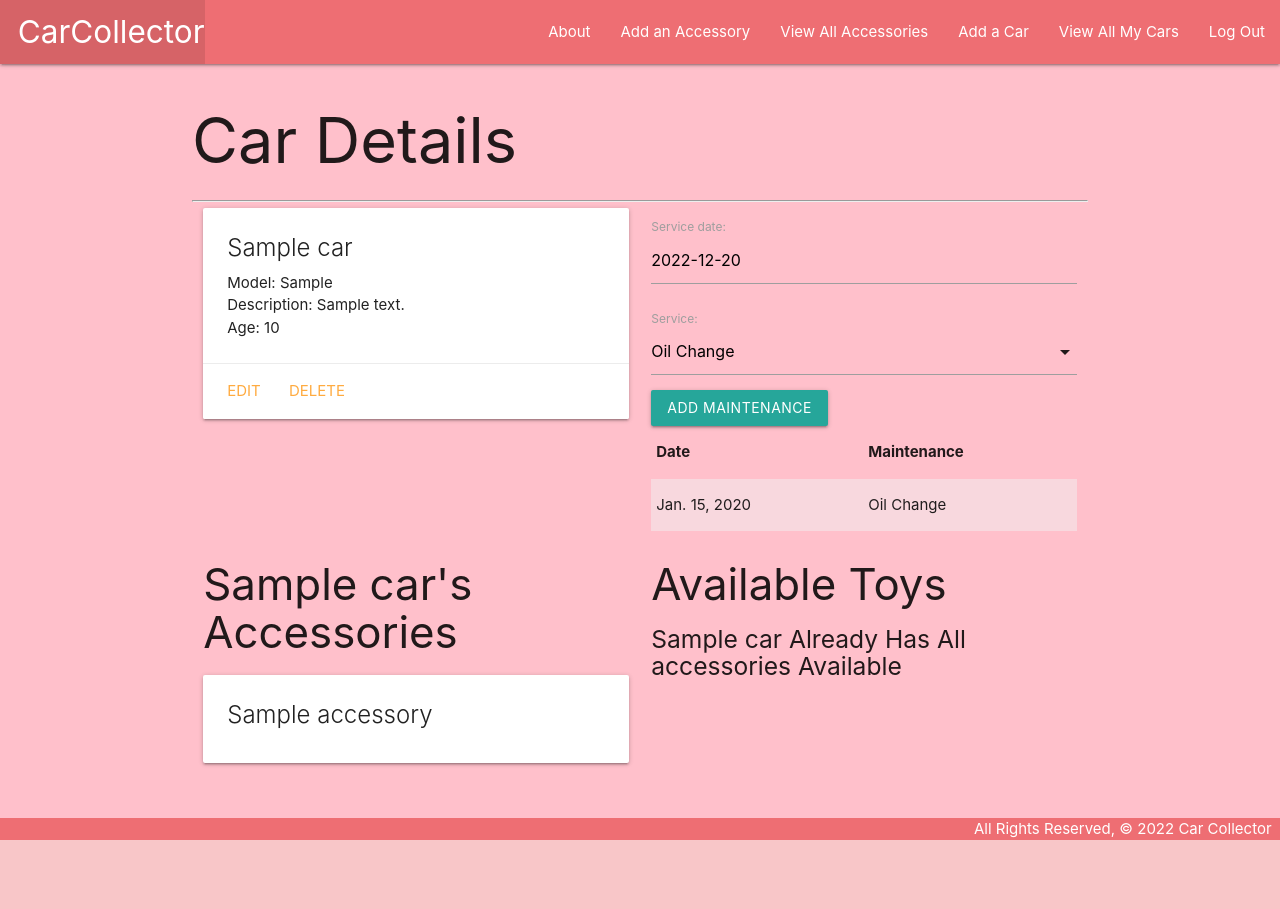
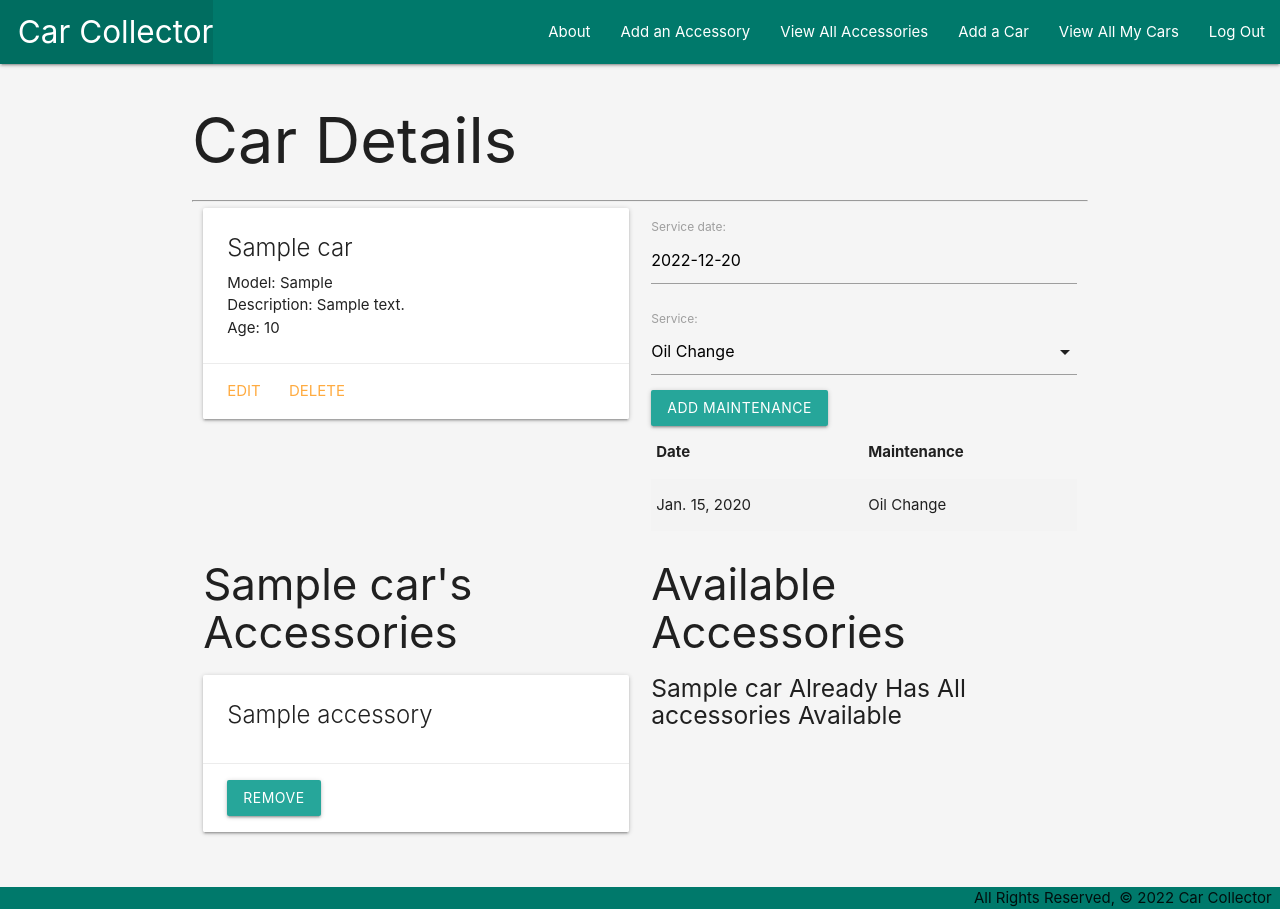
Before and after one commit to ronnepuzondev/car-collector, a Django app: page /cars/1/ in a window 1280 px wide. Before the commit the page ends 840 px from the top, so only its background shows below. Run offline with Django 4.2, Linux system fonts and the light colour scheme; a user stored in the database is signed in; tables that the repository leaves empty hold one stand-in row (values such as "Sample post").

Commit message:
add styling

```diff
--- a/main_app/static/css/style.css
+++ b/main_app/static/css/style.css
@@ -2,7 +2,7 @@ body {
   display: flex;
   min-height: 100vh;
   flex-direction: column;
-  background-color: pink;
+  background-color: whitesmoke;
 }
 
 main {
--- a/main_app/templates/base.html
+++ b/main_app/templates/base.html
@@ -13,10 +13,10 @@
 </head>
 <body>
   <header class="navbar-fixed">
-    <nav>
+    <nav class="#00796b teal darken-2">
       <div class="nav-wrapper">
         <ul>
-          <li><a href="/" class="left brand-logo">&nbsp;&nbsp;CarCollector</a></li>
+          <li><a href="/" class="left brand-logo">&nbsp;&nbsp;Car Collector</a></li>
         </ul>
         <ul class="right">
             <li><a href="{% url 'about' %}">About</a></li>
@@ -38,7 +38,7 @@
     {% block content %}
     {% endblock %}
   </main>
-  <footer class="page-footer">
+  <footer class="#00796b teal darken-2">
     <div class="right">All Rights Reserved, &copy; 2022 Car Collector &nbsp;</div>
   </footer>
 </body>
--- a/main_app/templates/cars/detail.html
+++ b/main_app/templates/cars/detail.html
@@ -56,6 +56,15 @@
             <p>{{ accessory.name }}</p>
           </span>
         </div>
+        <div class="card-action">
+          <form
+            action="{% url 'remove_accessory' car.id accessory.id %}"
+            method="POST"
+          >
+            {% csrf_token %}
+            <button type="submit" class="btn">Remove</button>
+          </form>
+        </div>
       </div>
       {% endfor %} {% else %}
       <h5>No Accessories :(</h5>
@@ -63,7 +72,7 @@
     </div>
 
     <div class="col s6">
-      <h3>Available Toys</h3>
+      <h3>Available Accessories</h3>
       {% if accessories.count %} {% for accessory in accessories.all %}
       <div class="card">
         <div class="card-content">
--- a/main_app/templates/cars/index.html
+++ b/main_app/templates/cars/index.html
@@ -6,7 +6,7 @@
 {% for car in cars %}
   <div class="card">
     <a href="/cars/{{ car.id }}">
-    <div class="card-content">
+    <div class="card-content black-text">
       <span class="card-title">{{ car.name }}</span>
       <p>Model: {{ car.model }}</p>
       <p>Description: {{ car.description }}</p>
--- a/main_app/templates/main_app/accessory_list.html
+++ b/main_app/templates/main_app/accessory_list.html
@@ -6,7 +6,7 @@
 {% for accessory in accessory_list %}
   <a href="{% url 'accessories_detail' accessory.id %}">
     <div class="card">
-        <div class="card-content">
+        <div class="card-content black-text">
             <span class="card-title">{{ accessory.name }}</span>
             <p>Description: {{ accessory.description }}</p>
             <p>Price: {{ accessory.price }}</p>
--- a/main_app/urls.py
+++ b/main_app/urls.py
@@ -16,5 +16,6 @@ urlpatterns = [
     path('accessories/<int:pk>/update/', views.AccessoryUpdate.as_view(), name='accessories_update'),
     path('accessories/<int:pk>/delete/', views.AccessoryDelete.as_view(), name='accessories_delete'),
     path('cars/<int:car_id>/assoc_accessory/<int:accessory_id>/', views.assoc_accessory, name='assoc_accessory'),
+    path('cars/<int:car_id>/remove_accessory/<int:accessory_id>/', views.remove_accessory, name='remove_accessory'),
     path('accounts/signup/', views.signup, name='signup'),
 ]
--- a/main_app/views.py
+++ b/main_app/views.py
@@ -6,6 +6,7 @@ from .forms import MaintenanceForm
 from django.contrib.auth import login
 from django.contrib.auth.forms import UserCreationForm
 from django.contrib.auth.decorators import login_required
+from django.contrib.auth.mixins import LoginRequiredMixin
 
 # Add the following import
 from django.http import HttpResponse
@@ -20,10 +21,12 @@ def home(request):
 def about(request):
     return render(request, "about.html")
 
+
 @login_required
 def cars_index(request):
     cars = Car.objects.filter(user=request.user)
     return render(request, "cars/index.html", {"cars": cars})
+
 
 @login_required
 def cars_detail(request, car_id):
@@ -41,6 +44,7 @@ def cars_detail(request, car_id):
         },
     )
 
+
 @login_required
 def add_maintenance(request, car_id):
     # create a ModelForm instance using the data in request.POST
@@ -54,38 +58,46 @@ def add_maintenance(request, car_id):
         new_maintenance.save()
     return redirect("detail", car_id=car_id)
 
+
 @login_required
 def assoc_accessory(request, car_id, accessory_id):
     # Note that you can pass a toy's id instead of the whole toy object
     Car.objects.get(id=car_id).accessories.add(accessory_id)
     return redirect("detail", car_id=car_id)
 
-def signup(request):
-  error_message = ''
-  if request.method == 'POST':
-    # This is how to create a 'user' form object
-    # that includes the data from the browser
-    form = UserCreationForm(request.POST)
-    if form.is_valid():
-      # This will add the user to the database
-      user = form.save()
-      # This is how we log a user in via code
-      login(request, user)
-      return redirect('index')
-    else:
-      error_message = 'Invalid sign up - try again'
-  # A bad POST or a GET request, so render signup.html with an empty form
-  form = UserCreationForm()
-  context = {'form': form, 'error_message': error_message}
-  return render(request, 'registration/signup.html', context)
+
+def remove_accessory(request, car_id, accessory_id):
+    Car.objects.get(id=car_id).accessories.remove(accessory_id)
+    return redirect("detail", car_id=car_id)
 
 
-class CarCreate(CreateView):
+def signup(request):
+    error_message = ""
+    if request.method == "POST":
+        # This is how to create a 'user' form object
+        # that includes the data from the browser
+        form = UserCreationForm(request.POST)
+        if form.is_valid():
+            # This will add the user to the database
+            user = form.save()
+            # This is how we log a user in via code
+            login(request, user)
+            return redirect("index")
+        else:
+            error_message = "Invalid sign up - try again"
+    # A bad POST or a GET request, so render signup.html with an empty form
+    form = UserCreationForm()
+    context = {"form": form, "error_message": error_message}
+    return render(request, "registration/signup.html", context)
+
+
+class CarCreate(LoginRequiredMixin, CreateView):
     model = Car
-    fields = ['name', 'model', 'description', 'age']
+    fields = ["name", "model", "description", "age"]
     success_url = "/cars/"
+
     def form_valid(self, form):
-    # Assign the logged in user (self.request.user)
+        # Assign the logged in user (self.request.user)
         form.instance.user = self.request.user  # form.instance is the cat
         # Let the CreateView do its job as usual
         return super().form_valid(form)
```
